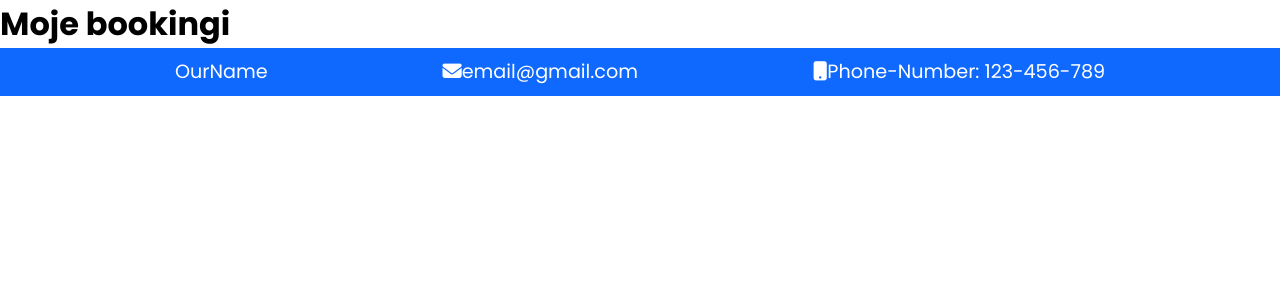
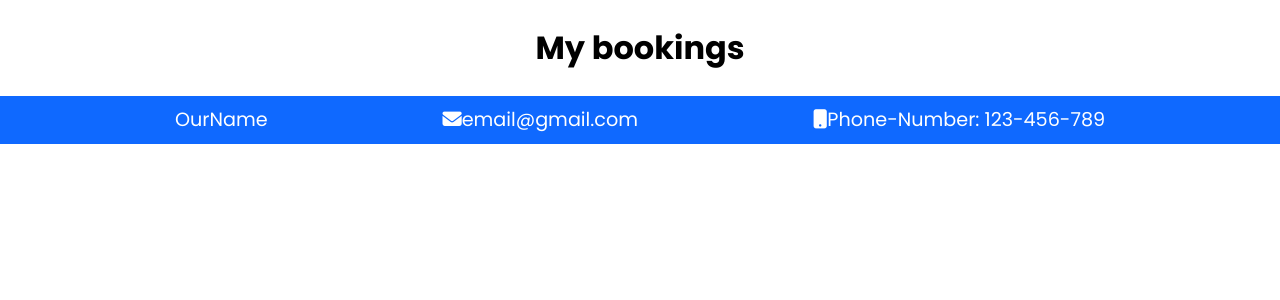
Before and after one commit to AntuanW/BD-MiniProject, a Flask app: page /bookings in a window 1280 px wide. Shown: the part 64-364 px from the top of the page. Run offline with Flask 3, Linux system fonts and the light colour scheme; the visitor is signed in with stand-in values (Sample User, id 1); data that the repository does not hold is empty; some libraries are stand-ins or nearby versions.

Commit message:
Minor changes

```diff
--- a/hotels2/routes/views.py
+++ b/hotels2/routes/views.py
@@ -14,7 +14,8 @@ def home():
 @views.route('/bookings')
 @login_required
 def logged_home():
-    return render_template("my_bookings.html", user=current_user)
+    user_bookings_info = mongo.customers.aggregate()
+    return render_template("my_bookings.html", user=current_user, bookings=user_bookings_info)
 
 
 @views.route('/rooms')
--- a/hotels2/templates/my_bookings.html
+++ b/hotels2/templates/my_bookings.html
@@ -1,4 +1,19 @@
 {% extends "start_base.html" %}
 {% block content %}
-    <h1>Moje bookingi</h1>
+    <main class="content-wrapper">
+        <h1>My bookings</h1>
+        <div class="hotels-wrapper" id="hotels">
+            {% for booking in bookings %}
+            <div class="hotel-card">
+{#
+                  hotel name
+                  room_type
+                  date_from
+                  date_to
+                  price_per_night
+#}
+            </div>
+            {% endfor %}
+        </div>
+    </main>
 {% endblock %}
```
Also changed, not shown: hotels2/static/index.js (added).
